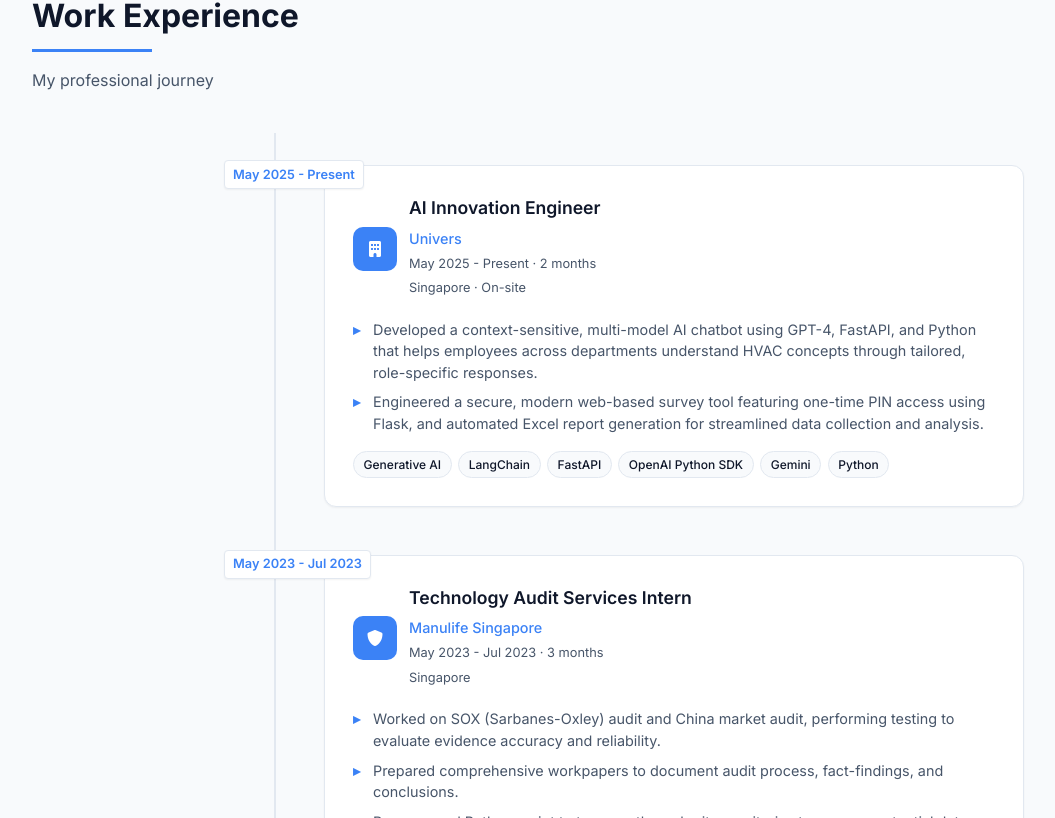
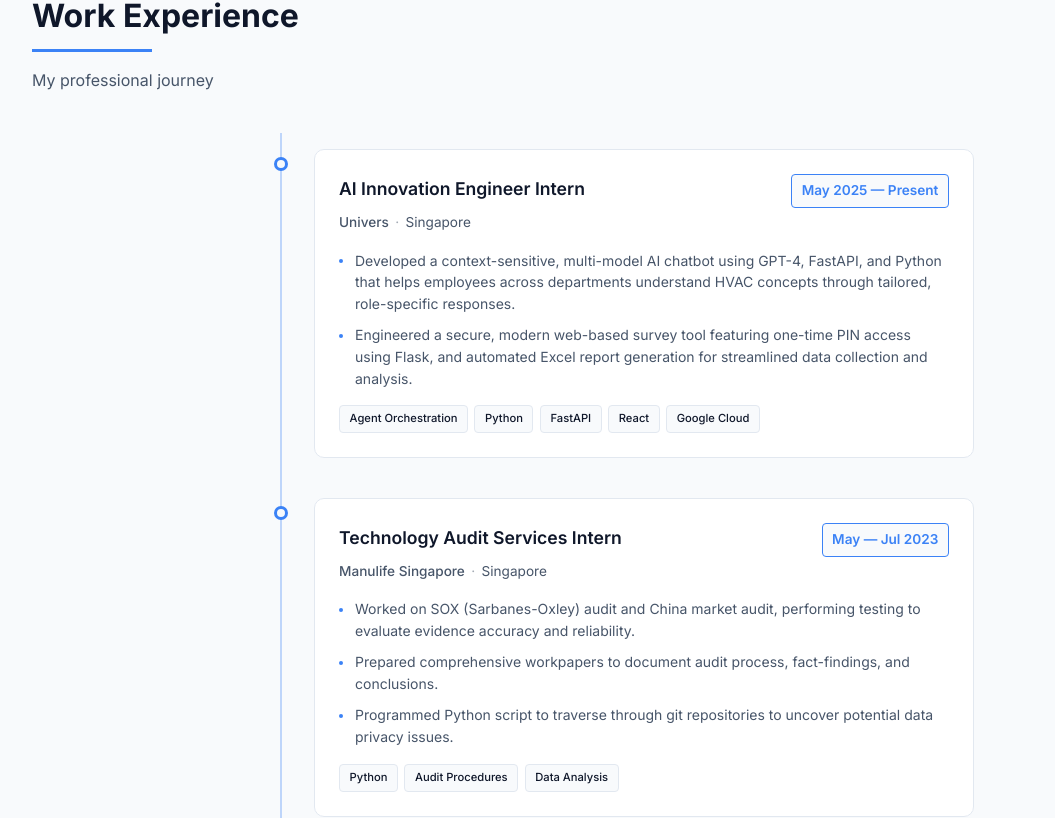
Before and after one commit to Aaryan126/Aaryan126.github.io, a React (Vite) app: page / in a window 1280 px wide. Shown: the part 1922-2740 px from the top of the page, without its empty margins (16-1071 px from the left). Built offline with nearby package versions, Linux system fonts and the light colour scheme.

Commit message:
Timeline

```diff
--- a/src/components/Experience.jsx
+++ b/src/components/Experience.jsx
@@ -2,31 +2,29 @@ import { useInView } from '../hooks/useInView'
 
 const experiences = [
   {
-    title: 'AI Innovation Engineer',
+    title: 'AI Innovation Engineer Intern',
     company: 'Univers',
-    duration: 'May 2025 - Present',
-    durationText: 'May 2025 - Present · 2 months',
-    location: 'Singapore · On-site',
-    icon: 'fa-building',
+    period: 'May 2025 — Present',
+    year: '2025',
+    location: 'Singapore',
     description: [
       'Developed a context-sensitive, multi-model AI chatbot using GPT-4, FastAPI, and Python that helps employees across departments understand HVAC concepts through tailored, role-specific responses.',
       'Engineered a secure, modern web-based survey tool featuring one-time PIN access using Flask, and automated Excel report generation for streamlined data collection and analysis.',
     ],
-    skills: ['Generative AI', 'LangChain', 'FastAPI', 'OpenAI Python SDK', 'Gemini', 'Python'],
+    skills: ['Agent Orchestration', 'Python', 'FastAPI', 'React', 'Google Cloud'],
   },
   {
     title: 'Technology Audit Services Intern',
     company: 'Manulife Singapore',
-    duration: 'May 2023 - Jul 2023',
-    durationText: 'May 2023 - Jul 2023 · 3 months',
+    period: 'May — Jul 2023',
+    year: '2023',
     location: 'Singapore',
-    icon: 'fa-shield-alt',
     description: [
       'Worked on SOX (Sarbanes-Oxley) audit and China market audit, performing testing to evaluate evidence accuracy and reliability.',
       'Prepared comprehensive workpapers to document audit process, fact-findings, and conclusions.',
       'Programmed Python script to traverse through git repositories to uncover potential data privacy issues.',
     ],
-    skills: ['Microsoft Office', 'Audit Procedures', 'Python Programming'],
+    skills: ['Python', 'Audit Procedures', 'Data Analysis'],
   },
 ]
 
@@ -45,31 +43,26 @@ export default function Experience() {
           {experiences.map((exp, index) => (
             <div key={index} className="timeline-item">
               <div className="timeline-marker"></div>
-              <div className="timeline-date">{exp.duration}</div>
               <div className="timeline-content">
                 <div
                   className={`experience-card ${hasBeenInView ? 'animate-in' : ''}`}
                   style={{ animationDelay: `${index * 0.2}s` }}
                 >
                   <div className="experience-header">
-                    <div className="company-info">
-                      <div className="company-logo">
-                        <i className={`fas ${exp.icon}`}></i>
-                      </div>
-                      <div className="company-details">
-                        <h3>{exp.title}</h3>
-                        <p className="company-name">{exp.company}</p>
-                        <p className="duration">{exp.durationText}</p>
-                        <p className="location">{exp.location}</p>
-                      </div>
+                    <div className="experience-title-row">
+                      <h3>{exp.title}</h3>
+                      <span className="experience-period">{exp.period}</span>
+                    </div>
+                    <div className="experience-meta">
+                      <span className="experience-company">{exp.company}</span>
+                      <span className="experience-divider">·</span>
+                      <span className="experience-location">{exp.location}</span>
                     </div>
                   </div>
                   <div className="experience-description">
-                    <ul>
-                      {exp.description.map((item, i) => (
-                        <li key={i}>{item}</li>
-                      ))}
-                    </ul>
+                    {exp.description.map((item, i) => (
+                      <p key={i}>{item}</p>
+                    ))}
                   </div>
                   <div className="experience-skills">
                     {exp.skills.map((skill) => (
--- a/src/index.css
+++ b/src/index.css
@@ -160,6 +160,43 @@
   border-color: #e06c75;
 }
 
+/* Dark mode experience section - code-like colors */
+[data-theme="dark"] .timeline-item:nth-child(1) .experience-title-row h3 {
+  color: #98c379;
+}
+
+[data-theme="dark"] .timeline-item:nth-child(1) .experience-period {
+  color: #56b6c2;
+  border-color: #56b6c2;
+  background: rgba(86, 182, 194, 0.1);
+}
+
+[data-theme="dark"] .timeline-item:nth-child(2) .experience-title-row h3 {
+  color: #61afef;
+}
+
+[data-theme="dark"] .timeline-item:nth-child(2) .experience-period {
+  color: #e5c07b;
+  border-color: #e5c07b;
+  background: rgba(229, 192, 123, 0.1);
+}
+
+[data-theme="dark"] .experience-company {
+  color: #c678dd;
+}
+
+[data-theme="dark"] .experience-description p::before {
+  background: #56b6c2;
+}
+
+[data-theme="dark"] .timeline-marker {
+  border-color: #d19a66;
+}
+
+[data-theme="dark"] .timeline::before {
+  background: #d19a66;
+}
+
 [data-theme="dark"] .skill-progress {
   background: #71717a;
 }
@@ -906,72 +943,52 @@ body {
 
 .timeline {
   position: relative;
-  max-width: 800px;
+  max-width: 700px;
   margin: 0 auto;
-  padding: 2rem 0;
+  padding: 1rem 0;
 }
 
 .timeline::before {
   content: '';
   position: absolute;
   top: 0;
-  left: 50px;
-  right: auto;
+  left: 6px;
   width: 2px;
   height: 100%;
-  background: var(--border-color);
-  transform: none;
+  background: var(--primary-color);
+  opacity: 0.3;
 }
 
 .timeline-item {
   position: relative;
-  display: flex;
-  align-items: flex-start;
-  margin-bottom: 3rem;
-  flex-direction: column;
+  margin-bottom: 2.5rem;
+  padding-left: 2.5rem;
+}
+
+.timeline-item:last-child {
+  margin-bottom: 0;
 }
 
 .timeline-marker {
   position: absolute;
-  left: 50px;
-  top: 0;
-  width: 16px;
-  height: 16px;
-  background: var(--primary-color);
-  border: 4px solid var(--bg-secondary);
+  left: 0;
+  top: 0.5rem;
+  width: 14px;
+  height: 14px;
+  background: var(--bg-secondary);
+  border: 3px solid var(--primary-color);
   border-radius: 50%;
-  transform: translate(-50%, 0);
-  box-shadow: var(--shadow-md);
   z-index: 2;
 }
 
-.timeline-date {
-  position: absolute;
-  left: 0;
-  top: -5px;
-  font-size: 0.8rem;
-  font-weight: 600;
-  color: var(--primary-color);
-  background: var(--card-bg);
-  padding: 0.2rem 0.5rem;
-  border-radius: 4px;
-  border: 1px solid var(--border-color);
-  white-space: nowrap;
-  z-index: 3;
-  box-shadow: var(--shadow-sm);
-}
-
 .timeline-content {
-  width: calc(100% - 100px);
-  margin-left: 100px;
-  padding: 0;
+  width: 100%;
 }
 
 .experience-card {
   background: var(--card-bg);
-  padding: 1.75rem;
-  border-radius: 12px;
-  box-shadow: var(--shadow-sm);
+  padding: 1.5rem;
+  border-radius: 10px;
   border: 1px solid var(--border-color);
   transition: all 0.2s ease;
   opacity: 0;
@@ -983,7 +1000,6 @@ body {
 }
 
 .experience-card:hover {
-  box-shadow: var(--shadow-md);
   border-color: var(--primary-color);
 }
 
@@ -991,79 +1007,94 @@ body {
   margin-bottom: 1rem;
 }
 
-.company-info {
-  display: flex;
-  align-items: center;
-  gap: 0.75rem;
-  margin-bottom: 0.75rem;
-}
-
-.company-logo {
-  width: 44px;
-  height: 44px;
-  background: var(--primary-color);
-  border-radius: 10px;
-  display: flex;
-  align-items: center;
-  justify-content: center;
-  color: white;
-  font-size: 1rem;
-}
-
-.company-details h3 {
+.experience-title-row {
+  display: flex;
+  justify-content: space-between;
+  align-items: baseline;
+  flex-wrap: wrap;
+  gap: 0.5rem;
+  margin-bottom: 0.25rem;
+}
+
+.experience-title-row h3 {
   font-size: 1.1rem;
   font-weight: 600;
-  margin-bottom: 0.25rem;
-  color: var(--text-primary);
-}
-
-.company-name {
-  font-size: 0.9rem;
+  color: var(--text-primary);
+  margin: 0;
+}
+
+.experience-period {
+  font-size: 0.85rem;
+  font-weight: 600;
+  color: var(--primary-color);
+  background: var(--bg-secondary);
+  padding: 0.3rem 0.6rem;
+  border-radius: 4px;
+  border: 1px solid var(--primary-color);
+}
+
+.experience-meta {
+  display: flex;
+  align-items: center;
+  gap: 0.4rem;
+  font-size: 0.85rem;
+}
+
+.experience-company {
   font-weight: 500;
-  color: var(--primary-color);
-  margin-bottom: 0.25rem;
-}
-
-.duration, .location {
-  font-size: 0.8rem;
   color: var(--text-secondary);
-  margin-bottom: 0.25rem;
-}
-
-.experience-description ul {
-  list-style: none;
+}
+
+.experience-divider {
+  color: var(--text-secondary);
+  opacity: 0.5;
+}
+
+.experience-location {
+  color: var(--text-secondary);
+}
+
+.experience-description {
   margin-bottom: 1rem;
 }
 
-.experience-description li {
+.experience-description p {
   position: relative;
-  padding-left: 1.25rem;
-  margin-bottom: 0.5rem;
-  line-height: 1.5;
+  padding-left: 1rem;
+  margin-bottom: 0.6rem;
+  line-height: 1.55;
   color: var(--text-secondary);
-  font-size: 0.9rem;
-}
-
-.experience-description li::before {
-  content: '▸';
+  font-size: 0.875rem;
+}
+
+.experience-description p:last-child {
+  margin-bottom: 0;
+}
+
+.experience-description p::before {
+  content: '';
   position: absolute;
   left: 0;
-  color: var(--primary-color);
-  font-weight: bold;
+  top: 0.6rem;
+  width: 4px;
+  height: 4px;
+  background: var(--primary-color);
+  border-radius: 50%;
 }
 
 .experience-skills {
   display: flex;
   flex-wrap: wrap;
   gap: 0.4rem;
+  margin-top: 1rem;
 }
 
 .skill-tag {
   background: var(--bg-secondary);
   color: var(--text-primary);
-  padding: 0.2rem 0.6rem;
-  border-radius: 15px;
-  font-size: 0.75rem;
+  padding: 0.25rem 0.6rem;
+  border-radius: 4px;
+  font-size: 0.7rem;
   font-weight: 500;
   border: 1px solid var(--border-color);
 }
@@ -1465,38 +1496,15 @@ body {
 
   .timeline {
     max-width: 100%;
-    padding: 1rem 0;
-  }
-
-  .timeline::before {
-    top: 0;
-    left: 20px;
-    right: auto;
-    width: 2px;
-    height: 100%;
-    transform: none;
-  }
-
-  .timeline-item {
-    flex-direction: column !important;
-    align-items: flex-start;
-    margin-bottom: 2rem;
-  }
-
-  .timeline-marker {
-    left: 20px;
-    top: 1.5rem;
-    transform: translate(-50%, -50%);
-  }
-
-  .timeline-content {
-    width: calc(100% - 60px);
-    margin-left: 60px;
-    padding: 0;
-  }
-
-  .timeline-date {
-    display: none;
+  }
+
+  .experience-title-row {
+    flex-direction: column;
+    gap: 0.25rem;
+  }
+
+  .experience-card {
+    padding: 1.25rem;
   }
 
   .skills-grid,
```
